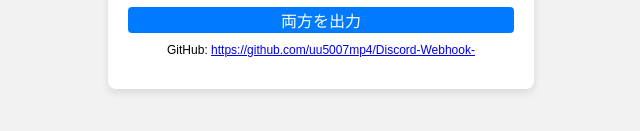
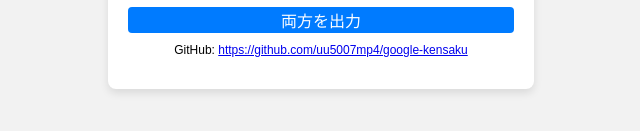
Before and after one commit to uu5007mp4/google-kensaku, a plain HTML site: page index.html in a window 1280 px wide. Shown: the part 623-754 px from the top of the page, 319-959 px from the left. Drawn offline with Linux system fonts and the light colour scheme.

Commit message:
Update index.html

```diff
--- a/index.html
+++ b/index.html
@@ -65,7 +65,7 @@
     <button onclick="downloadResults('keyword')">検索語のみ出力</button>
     <button onclick="downloadResults('both')">両方を出力</button>
     <p id="github-link">
-        GitHub: <span id="github-url"><a href="https://github.com/uu5007mp4/Discord-Webhook-" target="_blank">https://github.com/uu5007mp4/Discord-Webhook-</a></span>
+        GitHub: <span id="github-url"><a href="https://github.com/uu5007mp4/google-kensaku" target="_blank">https://github.com/uu5007mp4/google-kensaku</a></span>
     </p>
 
   </div>
```
